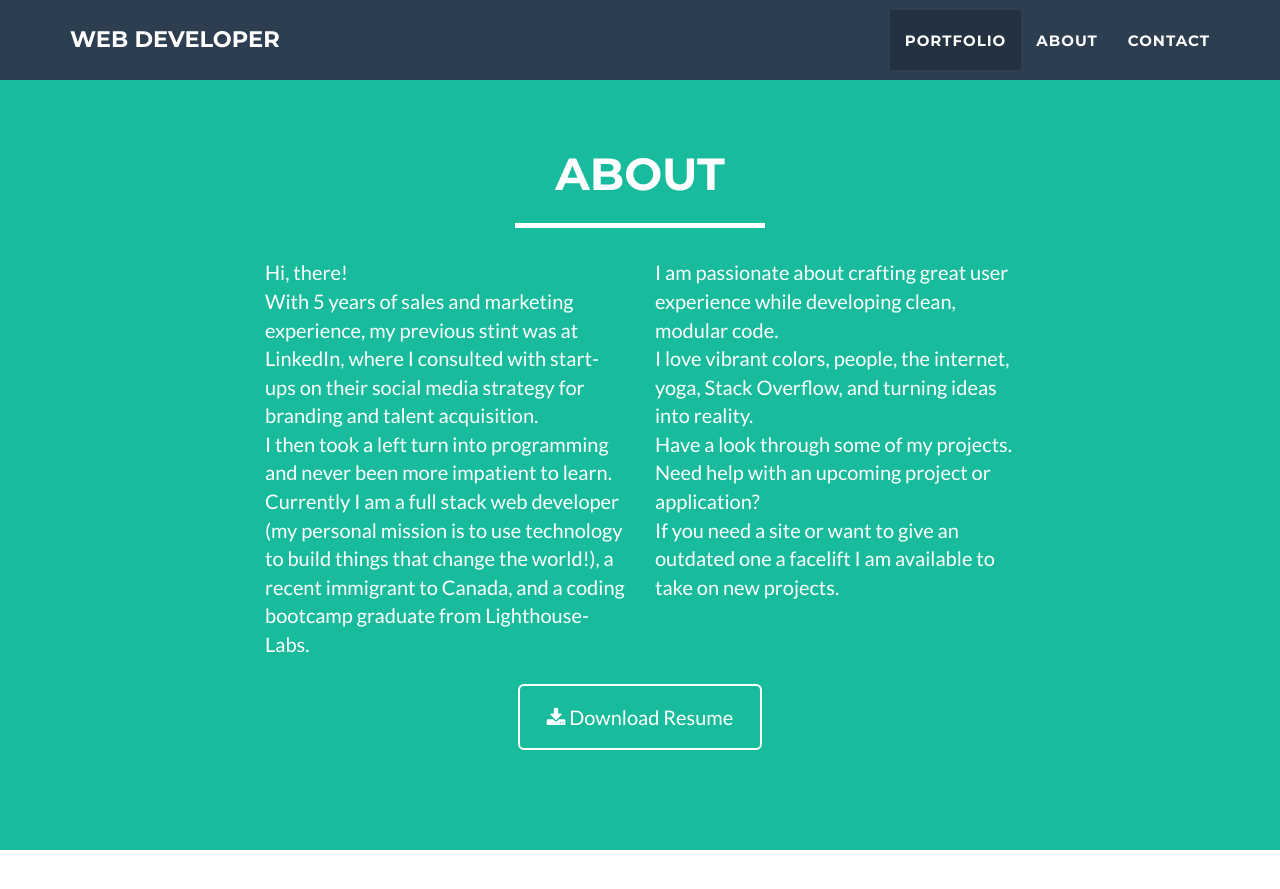
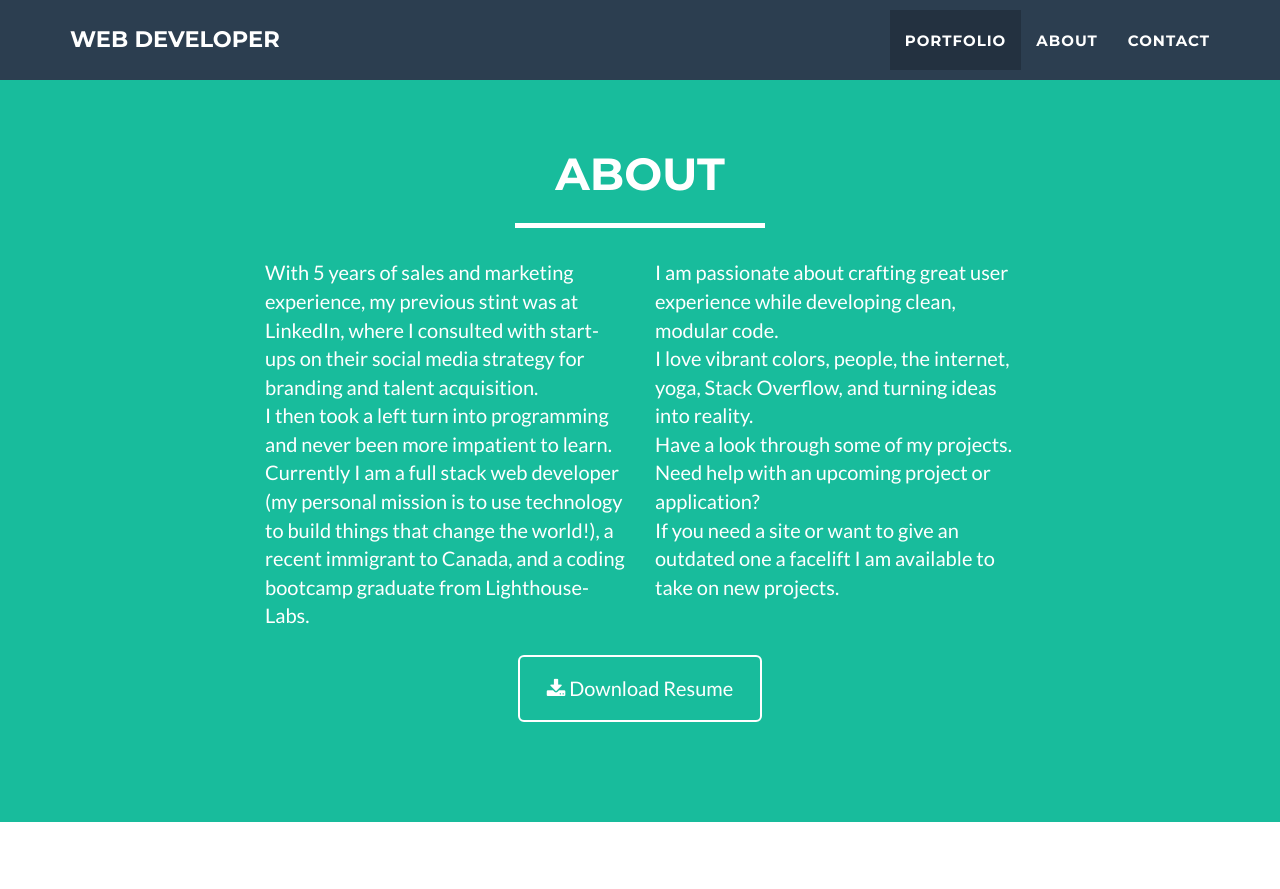
Before and after one commit to avleen30/avleen30.github.io, a Jekyll site: the page built from index.html, in a window 1280 px wide and 900 px high, scrolled down 1298 px. Shown: the top 889 px of the window. Built offline with Jekyll 4.4.1, drawn with Linux system fonts in a browser that asks for light colours.

Commit message:
updating about me

```diff
--- a/_includes/about.html
+++ b/_includes/about.html
@@ -9,7 +9,7 @@
             </div>
             <div class="row">
                 <div class="col-lg-4 col-lg-offset-2">
-                    <p>Hi, there! <br> With 5 years of sales and marketing experience, my previous stint was at LinkedIn, where I consulted with start-ups on
+                    <p>With 5 years of sales and marketing experience, my previous stint was at LinkedIn, where I consulted with start-ups on
                       their social media strategy for branding and talent acquisition.<br> I then took a left turn into programming and never been more impatient to learn. <br> Currently I am a full stack web developer (my
                       personal mission is to use technology to build things that change the world!), a recent immigrant to Canada, and a coding bootcamp graduate from <a style="color:white" href="https://www.lighthouselabs.ca/">Lighthouse-Labs.</a> <br></p>
                 </div>
```
